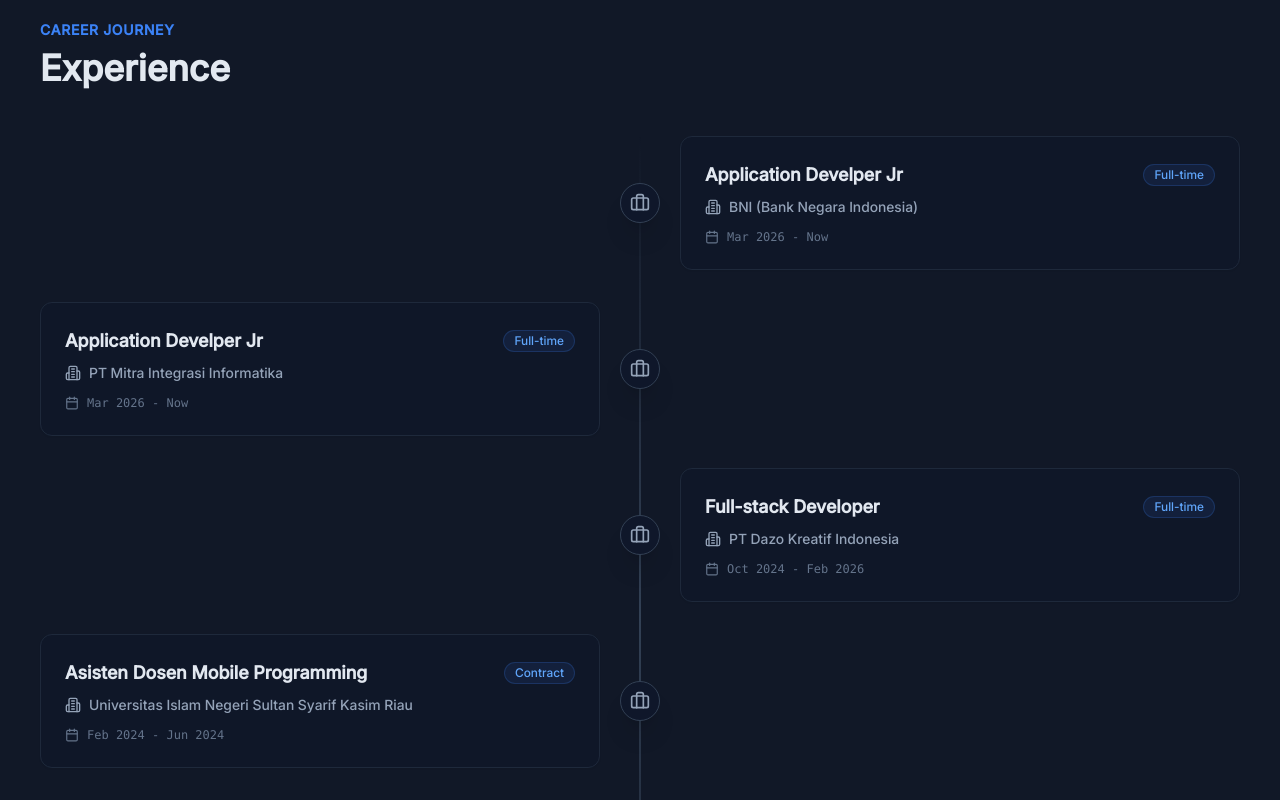
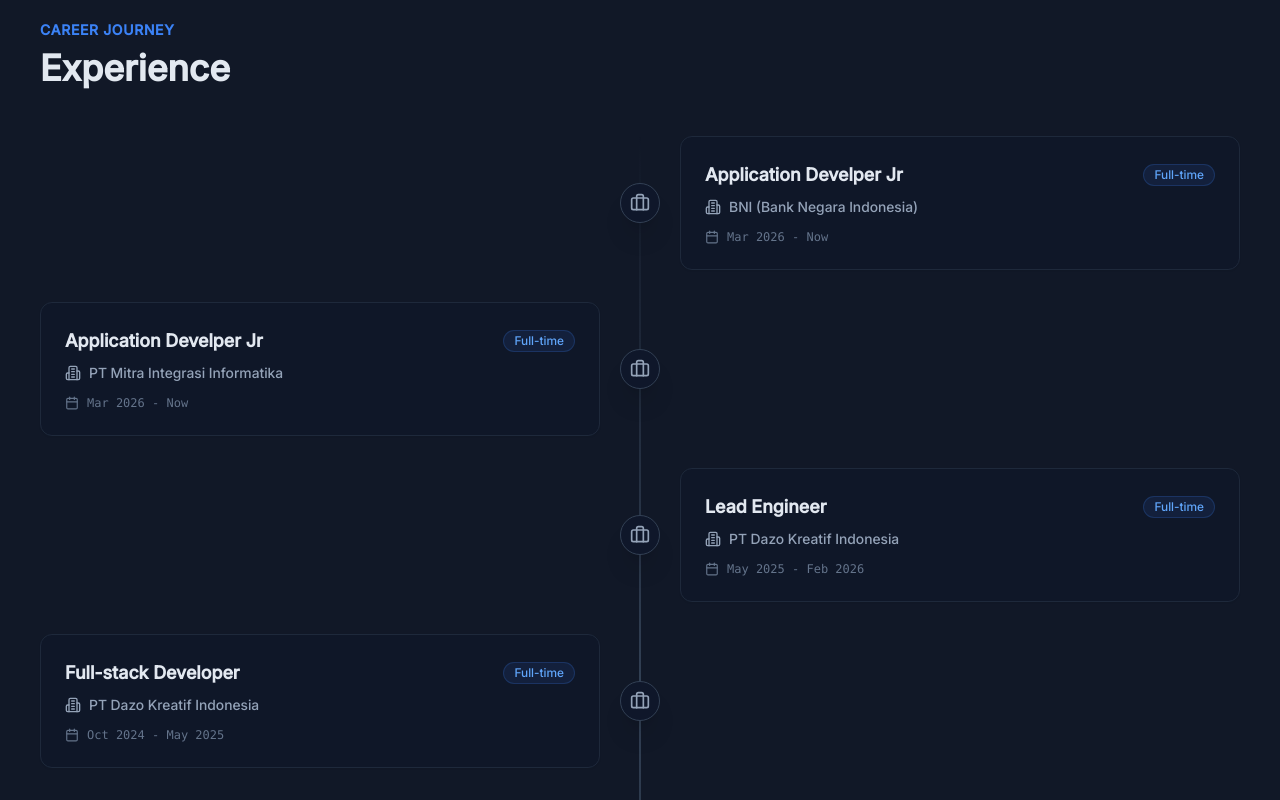
Before and after one commit to AjiBayu-dev/portofolio-project, a React (Vite) app: page /about in a window 1280 px wide. Shown: the part 720-1520 px from the top of the page. Built offline with nearby package versions, Linux system fonts and the light colour scheme.

Commit message:
core: change cv and experience

```diff
--- a/src/components/Experience.jsx
+++ b/src/components/Experience.jsx
@@ -15,9 +15,15 @@ const experiences = [
     type: "Full-time",
   },
   {
+    role: "Lead Engineer",
+    company: "PT Dazo Kreatif Indonesia",
+    period: "May 2025 - Feb 2026",
+    type: "Full-time",
+  },
+  {
     role: "Full-stack Developer",
     company: "PT Dazo Kreatif Indonesia",
-    period: "Oct 2024 - Feb 2026",
+    period: "Oct 2024 - May 2025",
     type: "Full-time",
   },
   {
```
Also changed, not shown: 1 other file (tests, documents, lock files or other folders).
